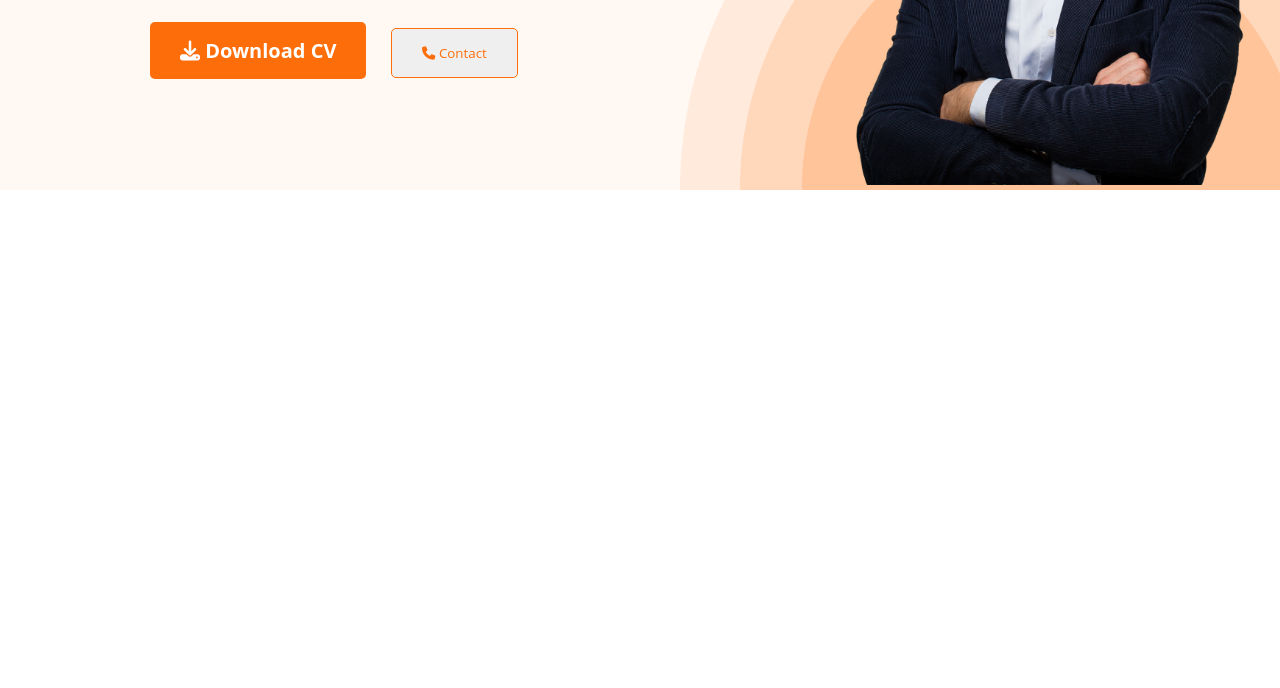
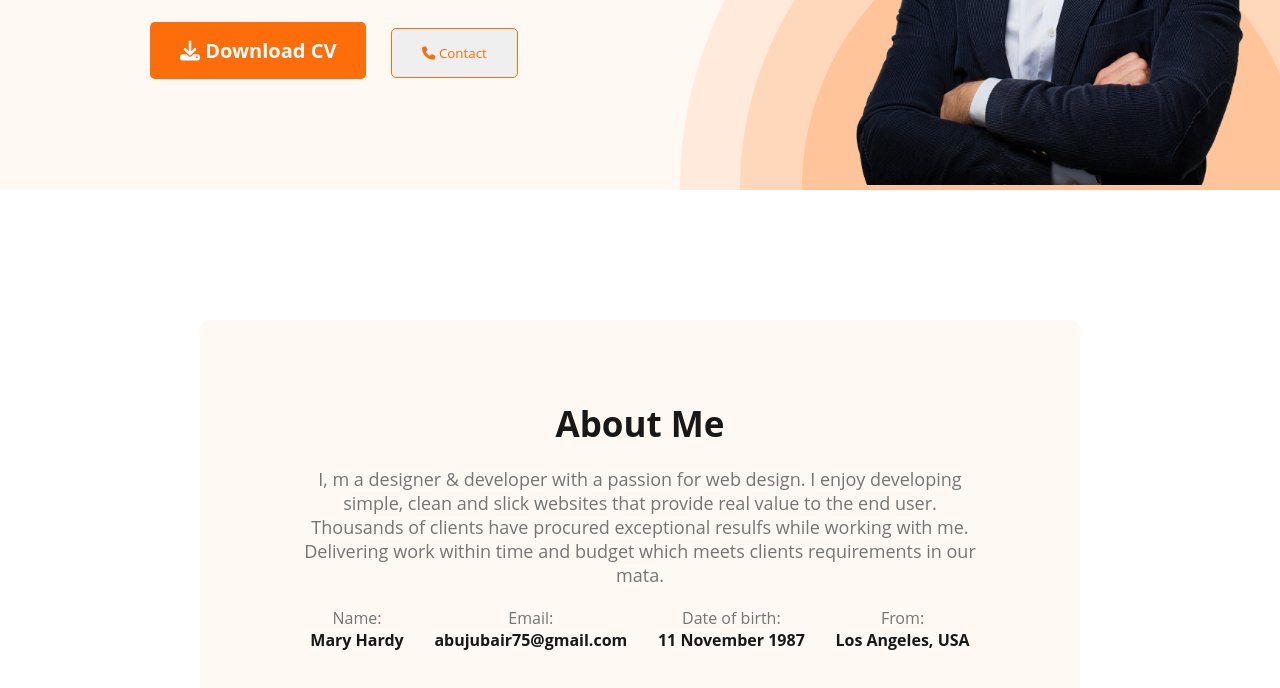
Before and after one commit to Jubair1996/HTML_CSS_Webdeveloper_Portfolio, a plain HTML site: page index.html in a window 1280 px wide. Shown: the part 434-1122 px from the top of the page. Before the commit the page ends 800 px from the top, so only its background shows below. Drawn offline with Linux system fonts and the light colour scheme.

Commit message:
About Section Added

```diff
--- a/css/style.css
+++ b/css/style.css
@@ -111,3 +111,35 @@
   }
   /* Banner Styles Ends */
   /* Header Section Ends */
+
+main {
+    max-width: 1140px;
+    margin: 0 auto;
+  }
+  /* About Section Starts */
+  .about-description {
+    margin: 130px;
+    padding: 80px 100px;
+    border-radius: 10px;
+    background: #fff8f3;
+  }
+  .contact-container {
+    display: flex;
+    justify-content: space-around;
+    align-items: center;
+    gap: 10px;
+    text-align: center;
+  }
+  .contact-container div h5 {
+    color: #757575;
+    text-align: center;
+    font-size: 16px;
+    font-weight: 400;
+  }
+  .contact-container div h2 {
+    color: var(--black-color);
+    text-align: center;
+    font-size: 16px;
+    font-weight: 700;
+  }
+  /* About Section Ends */
--- a/index.html
+++ b/index.html
@@ -44,5 +44,39 @@
         </div>
       </header>
       <!-- Header Section Ends -->
+      <main>
+         <!-- About Section Starts -->
+      <section class="about-description">
+        <div class="about-text">
+          <h1 class="section-title about-title">About Me</h1>
+          <p class="section-description">
+            I, m a designer & developer with a passion for web design. I enjoy
+            developing simple, clean and slick websites that provide real value
+            to the end user. Thousands of clients have procured exceptional
+            resulfs while working with me. Delivering work within time and
+            budget which meets clients requirements in our mata.
+          </p>
+        </div>
+        <div class="contact-container">
+          <div>
+            <h5>Name:</h5>
+            <h2>Mary Hardy</h2>
+          </div>
+          <div>
+            <h5>Email:</h5>
+            <h2>abujubair75@gmail.com</h2>
+          </div>
+          <div>
+            <h5>Date of birth:</h5>
+            <h2>11 November 1987</h2>
+          </div>
+          <div>
+            <h5>From:</h5>
+            <h2>Los Angeles, USA</h2>
+          </div>
+        </div>
+      </section>
+      <!-- About Section Ends -->
+      </main>
   </body>
 </html>
```
